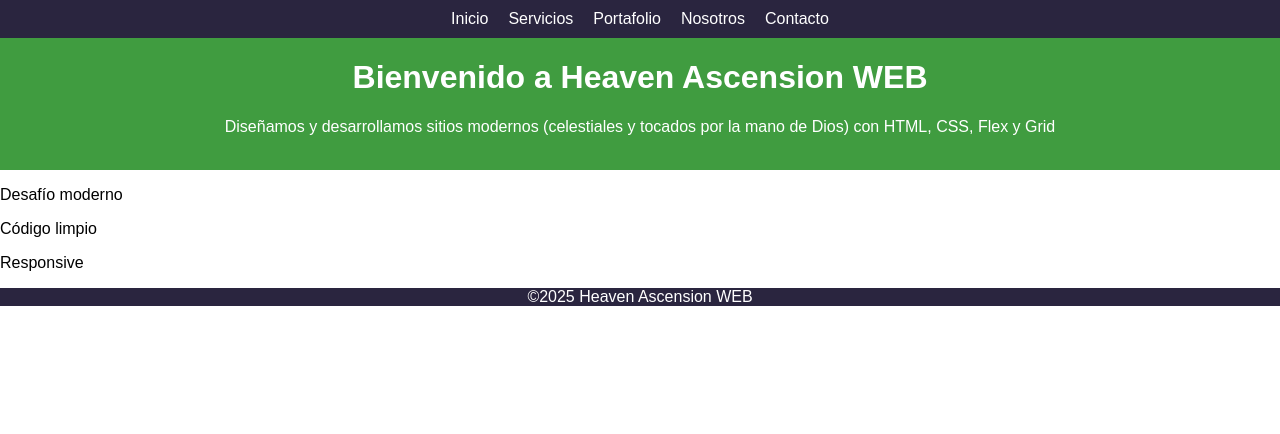
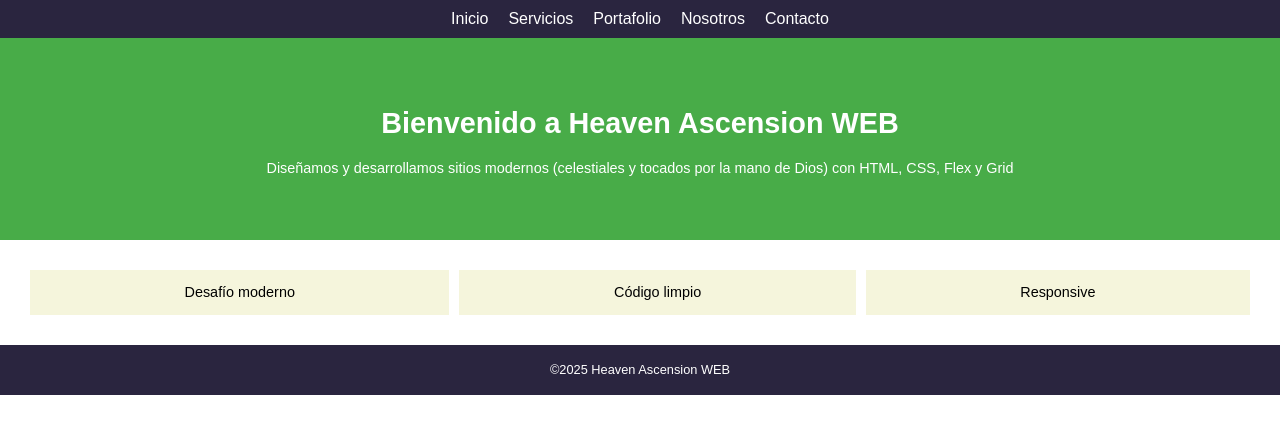
Before and after one commit to saulocaceresg/Laboratorio10IDWEB-HTML-y-CSS, a plain HTML site: page sitio-web/index.html in a window 1280 px wide. Drawn offline with Linux system fonts and the light colour scheme.

Commit message:
Commit 9: contenido principal y footer estilizado

```diff
--- a/sitio-web/css/estilos.css
+++ b/sitio-web/css/estilos.css
@@ -7,14 +7,19 @@ nav, nav ul li a, footer {
     color: white;
     background-color: #2a253f;
     text-align: center;
+    /* max-height: 30px; */
 }
 
 /* CABECERA DEL INDEX */
 header#index {
-    background-color: #409c40;
+    background-color: #48ac48;
     color: white;
     text-align: center;
-    /* padding: 30px; */
+}
+header .tituloindex {
+    height: 100%;
+    padding: 50px;
+    font-size: 0.9em;
 }
 
 /* MENÚ PRINCIPAL */
@@ -50,3 +55,29 @@ nav ul li a:hover {
 }
 
 /* SECCIÓN PRINCIPAL */
+main {
+    margin: 30px;
+}
+main article.cajaindex {
+    display: grid;
+    grid-template-columns: auto auto auto;
+    gap: 10px;
+}
+main div.index {
+    /* border: 1px solid; */
+    text-align: center;
+    align-items: center;
+    justify-content: center;
+    background-color: beige;
+    font-size: 0.9em;
+}
+
+/* FOOTER */
+footer {
+    height: 50px;
+    display: flex;
+    align-items: center;
+    justify-content: center;
+    text-align: center;
+    font-size: 0.8em;
+}
--- a/sitio-web/index.html
+++ b/sitio-web/index.html
@@ -17,22 +17,26 @@
                 <li><a href="contacto.html">Contacto</a></li>
             </ul>
         </nav>
-        <h1>Bienvenido a Heaven Ascension WEB</h1>
-        <p>Diseñamos y desarrollamos sitios modernos (celestiales y tocados por la mano de Dios) con HTML, CSS, Flex y Grid</p>
-        <br>
+        <div class="tituloindex">
+            <h1>Bienvenido a Heaven Ascension WEB</h1>
+            <p>Diseñamos y desarrollamos sitios modernos (celestiales y tocados por la mano de Dios) con HTML, CSS, Flex y Grid</p>
+        </div>
+        <!-- <br> -->
     </header>
+    <!-- <br> -->
+    <main>
+        <article class="cajaindex">
+            <div class="index">
+                <p>Desafío moderno</p>
+            </div>
 
-    <main>
-        <article class="index">
-            <p>Desafío moderno</p>
-        </article>
+            <div class="index">
+                <p>Código limpio</p>
+            </div>
 
-        <article class="index">
-            <p>Código limpio</p>
-        </article>
-
-        <article class="index">
-            <p>Responsive</p>
+            <div class="index">
+                <p>Responsive</p>
+            </div>
         </article>
     </main>
 
```
